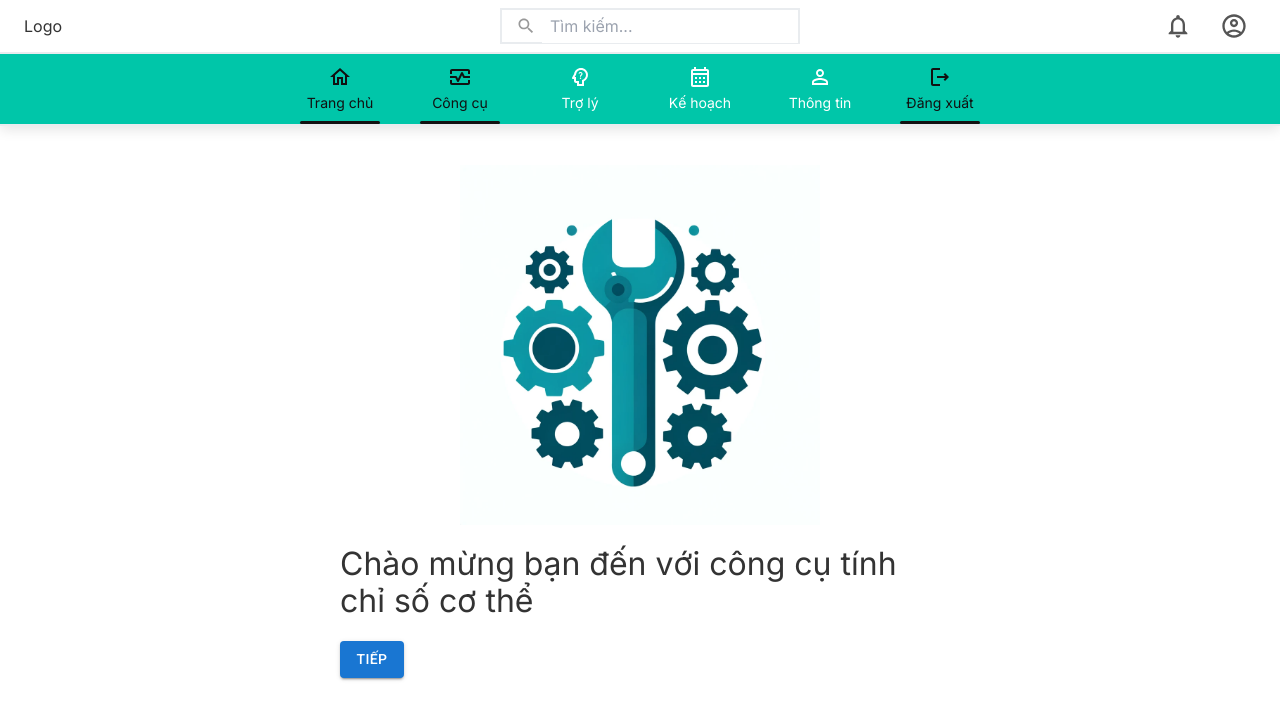
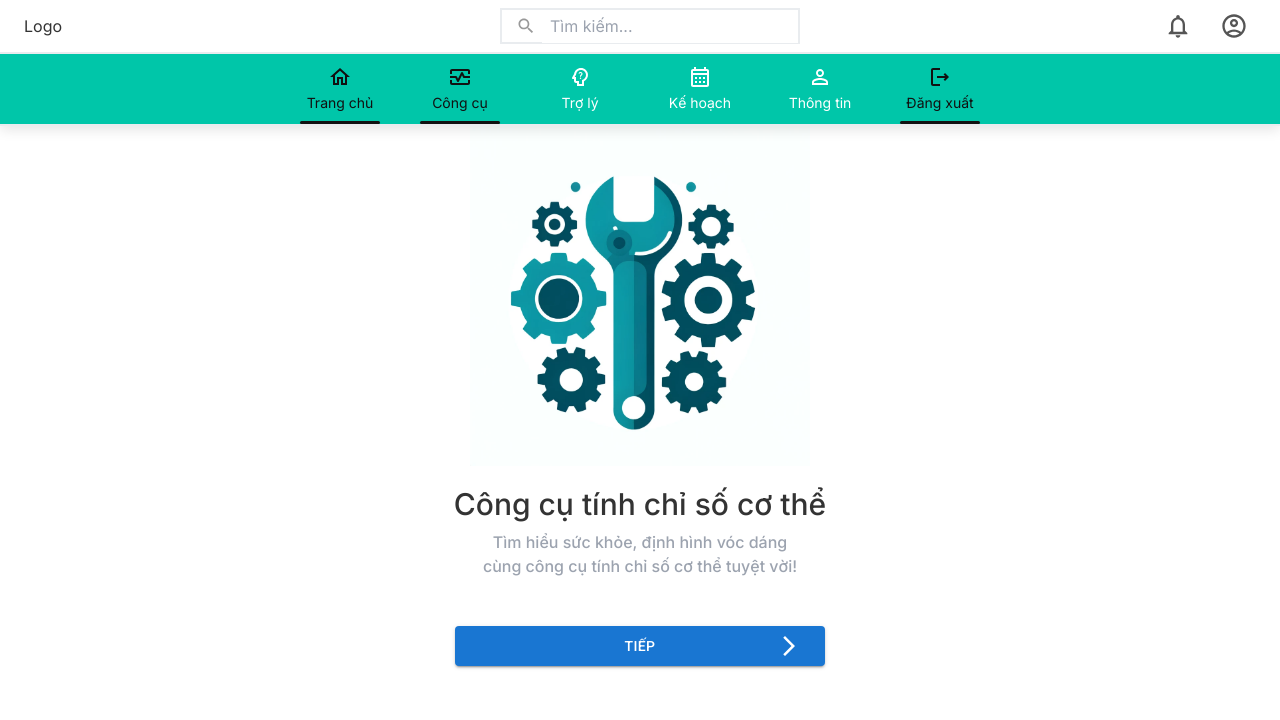
Before and after one commit to Backheart-js/metta_client, a Next.js app: page /health-tool in a window 1280 px wide. Shown: the top 720 px of the page. Built offline with nearby package versions, Linux system fonts and the light colour scheme.

Commit message:
Get data result from API

```diff
--- a/src/app/health-tool/Intro.tsx
+++ b/src/app/health-tool/Intro.tsx
@@ -5,6 +5,7 @@ import React, { useState } from 'react';
 import ToolImage from '../../assets/image/tools.png';
 import { Button } from '@mui/material';
 import { useRouter } from 'next/navigation';
+import ArrowForwardIosIcon from '@mui/icons-material/ArrowForwardIos';
 
 type Props = {};
 
@@ -12,27 +13,34 @@ function Intro({}: Props) {
     const router = useRouter();
     const [step, setStep] = useState<number>(1);
 
-    const handleNextPage = (): void => {};
+    const handleNextPage = (): void => {
+        router.push('/health-tool/tool');
+    };
 
     return (
         <div>
             {step === 1 ? (
-                <section>
-                    <div className="max-w-[60%] mx-auto center">
+                <section className="px-4">
+                    <div className="max-w-[80%] sm:max-w-[70%] md:max-w-[60%] mx-auto">
                         <Image src={ToolImage} alt="tool-image" />
                     </div>
-                    <div className="">
-                        <h1>
-                            Chào mừng bạn đến với công cụ tính chỉ số cơ thể
+                    <div className="px-4 sm:px-20 md:px-20 text-center flex flex-col items-center">
+                        <h1 className="text-4xl md:text-3xl font-medium text-center mb-2">
+                            Công cụ tính chỉ số cơ thể
                         </h1>
+                        <p className="text-gray-400 text-lg md:text-base font-medium md:w-[80%]">
+                            Tìm hiểu sức khỏe, định hình vóc dáng cùng công cụ
+                            tính chỉ số cơ thể tuyệt vời!
+                        </p>
                     </div>
-                    <div className="">
+                    <div className="px-10 sm:px-20 md:px-5 mt-12 md:flex md:items-center justify-center">
                         <Button
-                            className="bg-greenPrimary"
+                            className="flex-y relative w-full md:w-[70%] bg-boldGreen hover:bg-boldGreen text-white text-lg md:text-base h-14 sm:h-12 md:h-10 rounded-2xl"
                             variant="contained"
                             onClick={() => setStep(2)}
                         >
-                            Tiếp
+                            Tiếp{' '}
+                            <ArrowForwardIosIcon className="absolute top-[50%] translate-y-[-50%] right-6 text-base" />
                         </Button>
                     </div>
                 </section>
--- a/src/app/health-tool/components/ToolForm.tsx
+++ b/src/app/health-tool/components/ToolForm.tsx
@@ -59,13 +59,11 @@ const ToolForm: React.FC = ({}: Props) => {
                         text: 'Đang tính toán',
                     }),
                 );
-                console.log('formData: ', formData);
                 // Nếu dữ liệu hợp lệ, log dữ liệu
                 const dataForBMI: IBMIData = {
                     weight: formData.weight,
                     height: formData.height,
                 };
-                console.log(formData);
                 const resultBMI = calcBMI(dataForBMI);
                 const resultTDEE = calcTDEE(formData);
 
@@ -80,7 +78,7 @@ const ToolForm: React.FC = ({}: Props) => {
                     },
                 };
 
-                const resFromAI = await toolSync.getResult(combineData);
+                const resFromAI = await toolSync.getMessageAI(combineData);
                 console.log('resFromAI: ', resFromAI);
                 combineData.message = resFromAI.data.results.content;
 
--- a/src/app/health-tool/page.tsx
+++ b/src/app/health-tool/page.tsx
@@ -9,7 +9,7 @@ function Tool({}: Props) {
     useEffect(() => {}, []);
 
     return (
-        <div className="container-sp pt-10">
+        <div className="container-sp pt-16 sm:pt-10 md:pt-0">
             <Intro />
         </div>
     );
--- a/src/app/health-tool/result/[resultId]/page.tsx
+++ b/src/app/health-tool/result/[resultId]/page.tsx
@@ -22,11 +22,17 @@ import ThumbUpIcon from '@mui/icons-material/ThumbUp';
 import ThumbDownAltOutlinedIcon from '@mui/icons-material/ThumbDownAltOutlined';
 import ThumbDownIcon from '@mui/icons-material/ThumbDown';
 import { useSelector } from 'react-redux';
+import toolSync from '@/utils/axios/tool';
 
-export interface IResultProps {}
+export interface IResultProps {
+    params: {
+        resultId: string;
+    };
+}
 
-export default function Result({}: IResultProps) {
+export default function Result({ params }: IResultProps) {
     const calcData = useSelector((state) => state.tool);
+    const { resultId } = params;
 
     const [resultData, setResultData] = useState<ICombineData>();
     const [openTDEE, setOpenTDEE] = useState(false);
@@ -36,7 +42,6 @@ export default function Result({}: IResultProps) {
         isRated: false,
         status: 0,
     });
-    const router = useRouter();
 
     const handleRating = (status: number): void => {
         setRating({
@@ -46,12 +51,26 @@ export default function Result({}: IResultProps) {
     };
 
     useEffect(() => {
-        const formatedMessage = formatInput(calcData.message);
-        console.log('formatedMessage: ', formatedMessage);
-        setMessage(formatedMessage);
-        setResultData(calcData);
+        if (!calcData.bmi) {
+            (async function () {
+                try {
+                    const res = await toolSync.getResult(resultId);
+                    console.log(res.data.toolData);
+                    if (res.status === 200) {
+                        setResultData(res.data.toolData);
+                        setMessage(formatInput(res.data.toolData.message));
+                    }
+                } catch (error) {
+                    console.log(error.message);
+                }
+            })();
+        } else {
+            setResultData(calcData);
+            setMessage(formatInput(calcData.message));
+        }
+
         return () => {};
-    }, [calcData]);
+    }, [calcData, resultId]);
 
     return (
         <div className="container-sp pt-6 md:pt-10">
--- a/src/utils/axios/tool.ts
+++ b/src/utils/axios/tool.ts
@@ -2,8 +2,11 @@ import { ICombineData } from '@/types/tool';
 import axios from './axios';
 
 const toolSync = {
-    getResult: (data: ICombineData) => {
+    getMessageAI: (data: ICombineData) => {
         return axios.post('/openai/tool', data);
+    },
+    getResult: (id: string) => {
+        return axios.get(`/body-index/get-data-tool/${id}`);
     },
     saveResult: (data: ICombineData) => {
         return axios.post('/body-index/create-data-tool', data);
```
